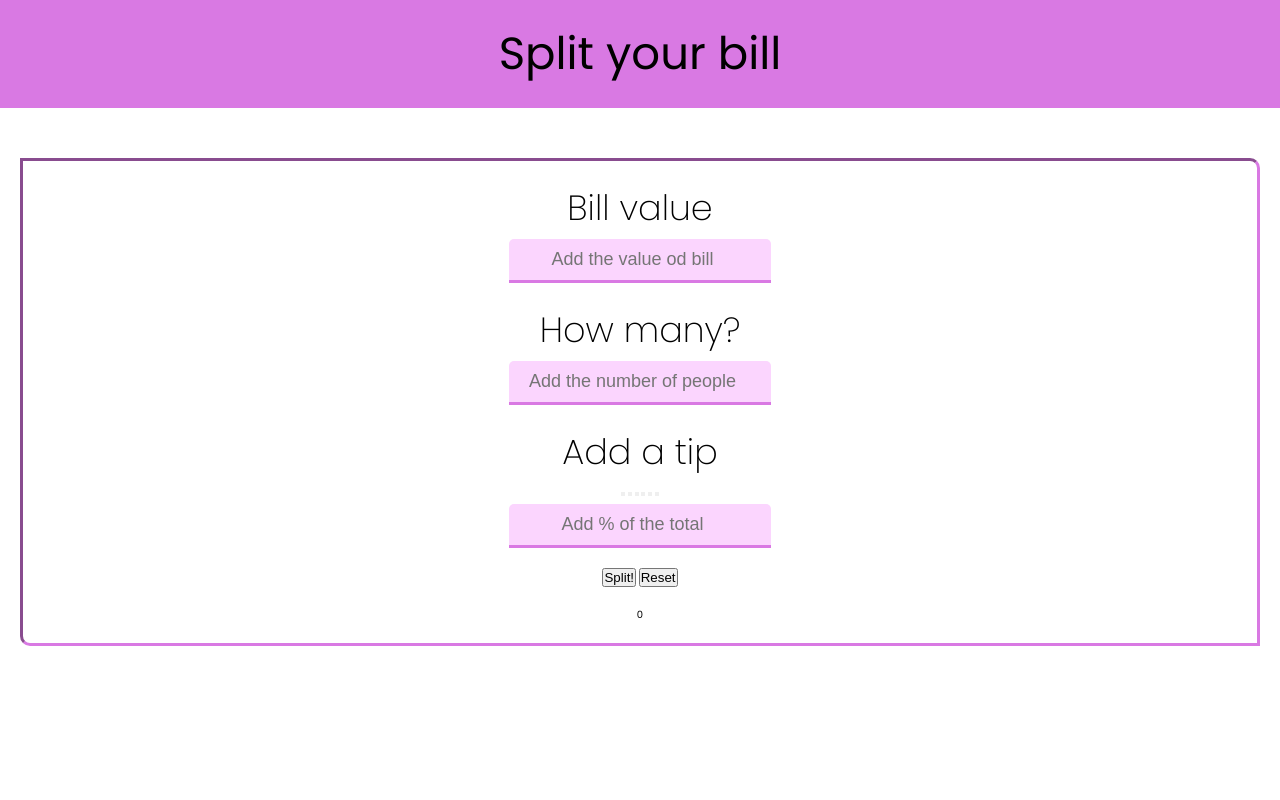
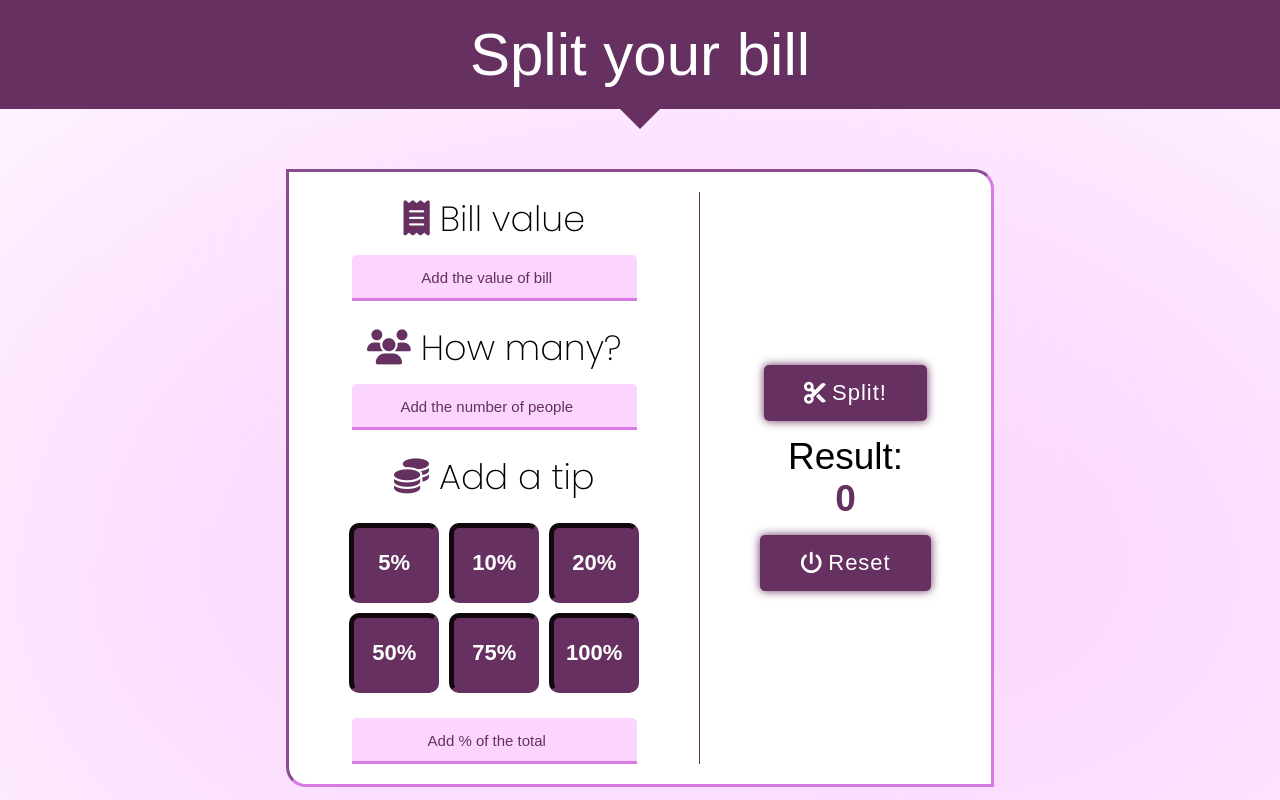
Before and after one commit to Kapek2534/Bill-splitter-app, a website: page index.html in a window 1280 px wide. Drawn offline with Linux system fonts and the light colour scheme; a web font is replaced by a local one.

Commit message:
added styles for whole application

```diff
--- a/index.html
+++ b/index.html
@@ -11,11 +11,11 @@
     <div class="bill-wrapper">
       <form class="insert">
         <div class="value wrap">
-          <label>Bill value</label>
-          <input type="number" id="total" placeholder="Add the value od bill" />
+          <label><i class="fa-solid fa-receipt"></i>Bill value</label>
+          <input type="number" id="total" placeholder="Add the value of bill" />
         </div>
         <div class="people wrap">
-          <label>How many?</label>
+          <label><i class="fa-solid fa-users"></i>How many?</label>
           <input
             type="number"
             id="people"
@@ -23,14 +23,14 @@
           />
         </div>
         <div class="tip wrap">
-          <label>Add a tip</label>
+          <label><i class="fa-solid fa-coins"></i>Add a tip</label>
           <div class="tip-buttons">
-            <button onclick="addTip(5)"></button>
-            <button onclick="addTip(10)"></button>
-            <button onclick="addTip(20)"></button>
-            <button onclick="addTip(50)"></button>
-            <button onclick="addTip(75)"></button>
-            <button onclick="addTip(100)"></button>
+            <button onclick="addTip(5)">5%</button>
+            <button onclick="addTip(10)">10%</button>
+            <button onclick="addTip(20)">20%</button>
+            <button onclick="addTip(50)">50%</button>
+            <button onclick="addTip(75)">75%</button>
+            <button onclick="addTip(100)">100%</button>
           </div>
           <input
             type="number"
@@ -38,12 +38,16 @@
             placeholder="Add % of the total"
           />
         </div>
-        <div class="main-buttons">
-          <button id="splitBtn">Split!</button>
-          <button id="resetBtn">Reset</button>
-        </div>
-        <div id="perPerson">0</div>
       </form>
+      <div class="result-wrapper">
+        <button id="splitBtn" class="main-button">
+          <i class="fa-solid fa-scissors"></i>Split!
+        </button>
+        <div id="result">Result: <br /><span>0</span></div>
+        <button id="resetBtn" class="main-button">
+          <i class="fa-solid fa-power-off"></i>Reset
+        </button>
+      </div>
     </div>
 
     <script src="index.js"></script>
--- a/package.json
+++ b/package.json
@@ -3,6 +3,10 @@
     "prettier": "3.5.3"
   },
   "dependencies": {
-    "@fortawesome/fontawesome-svg-core": "^6.7.2"
+    "@fortawesome/fontawesome-free": "^6.7.2",
+    "@fortawesome/fontawesome-svg-core": "^6.7.2",
+    "@fortawesome/free-brands-svg-icons": "^6.7.2",
+    "@fortawesome/free-regular-svg-icons": "^6.7.2",
+    "@fortawesome/free-solid-svg-icons": "^6.7.2"
   }
 }
--- a/style.css
+++ b/style.css
@@ -1,4 +1,6 @@
 @import url("https://fonts.googleapis.com/css2?family=Poppins:ital,wght@0,100;0,200;0,300;0,400;0,500;0,600;0,700;0,800;0,900;1,100;1,200;1,300;1,400;1,500;1,600;1,700;1,800;1,900&display=swap");
+@import url("https://fonts.googleapis.com/css2?family=Ribeye&display=swap");
+@import "/node_modules/@fortawesome/fontawesome-free/css/all.min.css";
 
 * {
   margin: 0;
@@ -14,22 +16,40 @@ html {
 body {
   width: 100%;
   height: 100vh;
+  background-image: url("./blurry-gradient-haikei\ \(2\).svg");
+  background-repeat: no-repeat;
+  background-size: cover;
 }
 
 body h1 {
-  font-size: 4.5rem;
+  font-family: "Ribeye", sans-serif;
+  font-size: 4rem;
   text-align: center;
   padding: 20px 0 20px;
   font-weight: 400;
-  background-color: #d979e3;
+  background-color: #663060;
+  color: white;
+  position: relative;
+}
+
+body h1::after {
+  content: "";
+  position: absolute;
+  left: 50%;
+  bottom: -20px;
+  transform: translateX(-50%);
+  border-left: 25px solid transparent;
+  border-right: 25px solid transparent;
+  border-top: 25px solid #663060;
 }
 
 .bill-wrapper {
-  margin: 0 auto;
   padding: 20px;
   border: 3px inset #d979e3;
-  margin: 50px 20px;
+  margin: 35px auto;
   border-radius: 0 10px 0 10px;
+  max-width: max-content;
+  background-color: white;
 }
 
 .insert {
@@ -38,8 +58,7 @@ body h1 {
   justify-content: center;
   align-items: center;
   gap: 2rem;
-  margin: 0 auto;
-  overflow: hidden;
+  margin: 0 auto 25px;
 }
 
 .wrap {
@@ -51,8 +70,13 @@ body h1 {
 }
 
 .wrap label {
-  font-size: 3.5rem;
+  font-size: 3rem;
   font-weight: 200;
+}
+
+.wrap label i {
+  padding-right: 10px;
+  color: #663060;
 }
 
 .wrap input {
@@ -65,3 +89,227 @@ body h1 {
   padding: 10px 15px;
   border-radius: 5px 5px 0 0;
 }
+
+.wrap input::placeholder {
+  color: #663060;
+}
+
+.tip-buttons {
+  display: grid;
+  grid-template-columns: repeat(3, 1fr);
+  gap: 10px;
+  padding: 10px 0 15px;
+}
+
+.tip-buttons button {
+  font-size: 1.6rem;
+  border-radius: 10px;
+  background-color: #663060;
+  font-weight: 600;
+  color: white;
+  border: 5px inset #663060;
+  width: 70px;
+  height: 55px;
+}
+
+.result-wrapper {
+  display: flex;
+  flex-direction: column;
+  justify-content: center;
+  align-items: center;
+  gap: 15px;
+}
+
+.main-buttons {
+  display: flex;
+  gap: 20px;
+  justify-content: center;
+  align-items: center;
+}
+
+.main-button {
+  font-size: 1.8rem;
+  letter-spacing: 1px;
+  border: none;
+  background-color: #663060;
+  color: white;
+  padding: 10px 20px;
+  display: flex;
+  justify-content: center;
+  align-items: center;
+  border-radius: 5px;
+  box-shadow: 0 0 10px #663060;
+}
+
+.main-button i {
+  padding-right: 5px;
+}
+
+#result {
+  font-family: "Ribeye", sans-serif;
+  font-size: 2.7rem;
+  font-weight: 400;
+  text-align: center;
+}
+
+#result span {
+  color: #663060;
+  font-weight: 600;
+}
+
+@media (min-width: 768px) {
+  body h1 {
+    font-size: 6rem;
+  }
+
+  .bill-wrapper {
+    padding: 20px 30px;
+    border-radius: 0 20px 0 20px;
+  }
+
+  .insert {
+    gap: 3rem;
+  }
+
+  .wrap {
+    gap: 1rem;
+  }
+
+  .wrap label {
+    font-size: 4rem;
+  }
+
+  .wrap label i {
+    padding-right: 20px;
+  }
+
+  .wrap input {
+    max-width: max-content;
+    font-size: 2rem;
+  }
+
+  .tip-buttons button {
+    font-size: 2rem;
+    width: 85px;
+    height: 70px;
+  }
+
+  .main-buttons button {
+    font-size: 2rem;
+    letter-spacing: 1.5px;
+    padding: 15px 30px;
+  }
+
+  #result {
+    font-size: 3.2rem;
+  }
+}
+
+@media (min-width: 1024px) {
+  .bill-wrapper {
+    margin-top: 60px;
+  }
+
+  .insert {
+    gap: 3.5rem;
+    margin: 0 auto 35px;
+  }
+
+  .wrap {
+    gap: 1.5rem;
+  }
+
+  .wrap label {
+    font-size: 5rem;
+  }
+
+  .wrap input {
+    font-size: 2.5rem;
+    padding: 15px 25px;
+    text-align: center;
+    border-bottom: 5px solid #d979e3;
+  }
+
+  .tip-buttons button {
+    font-size: 2.5rem;
+    width: 100px;
+    height: 90px;
+  }
+
+  .main-button {
+    font-size: 2.5rem;
+    padding: 15px 40px;
+  }
+
+  #result {
+    font-size: 3.7rem;
+  }
+}
+@media (min-width: 1200px) {
+  .bill-wrapper {
+    display: flex;
+    justify-content: space-around;
+    align-items: center;
+    gap: 30px;
+  }
+
+  .insert {
+    border-right: 1px solid #663060;
+    padding: 0 60px 0 30px;
+    gap: 2rem;
+    margin: 0;
+  }
+
+  .wrap {
+    gap: 1rem;
+  }
+
+  .wrap label {
+    font-size: 3.5rem;
+  }
+
+  .wrap label i {
+    padding-right: 10px;
+  }
+
+  .wrap input {
+    font-size: 2rem;
+    padding: 10px;
+    border-bottom: 3px solid #d979e3;
+  }
+
+  .wrap input::placeholder {
+    color: #663060;
+    font-size: 1.5rem;
+  }
+
+  .tip-buttons button {
+    font-size: 2.2rem;
+    width: 90px;
+    height: 80px;
+    transition: 0.2s ease-in-out;
+
+    &:hover {
+      cursor: pointer;
+      filter: brightness(120%);
+    }
+
+    &:active {
+      filter: brightness(150%);
+    }
+  }
+
+  .result-wrapper {
+    padding: 30px;
+  }
+
+  .main-button {
+    font-size: 2.2rem;
+    transition: 0.2s ease-in-out;
+
+    &:hover {
+      cursor: pointer;
+      filter: brightness(120%);
+    }
+  }
+}
```
Also changed, not shown: blurry-gradient-haikei (2).svg (added), 1 other file.
